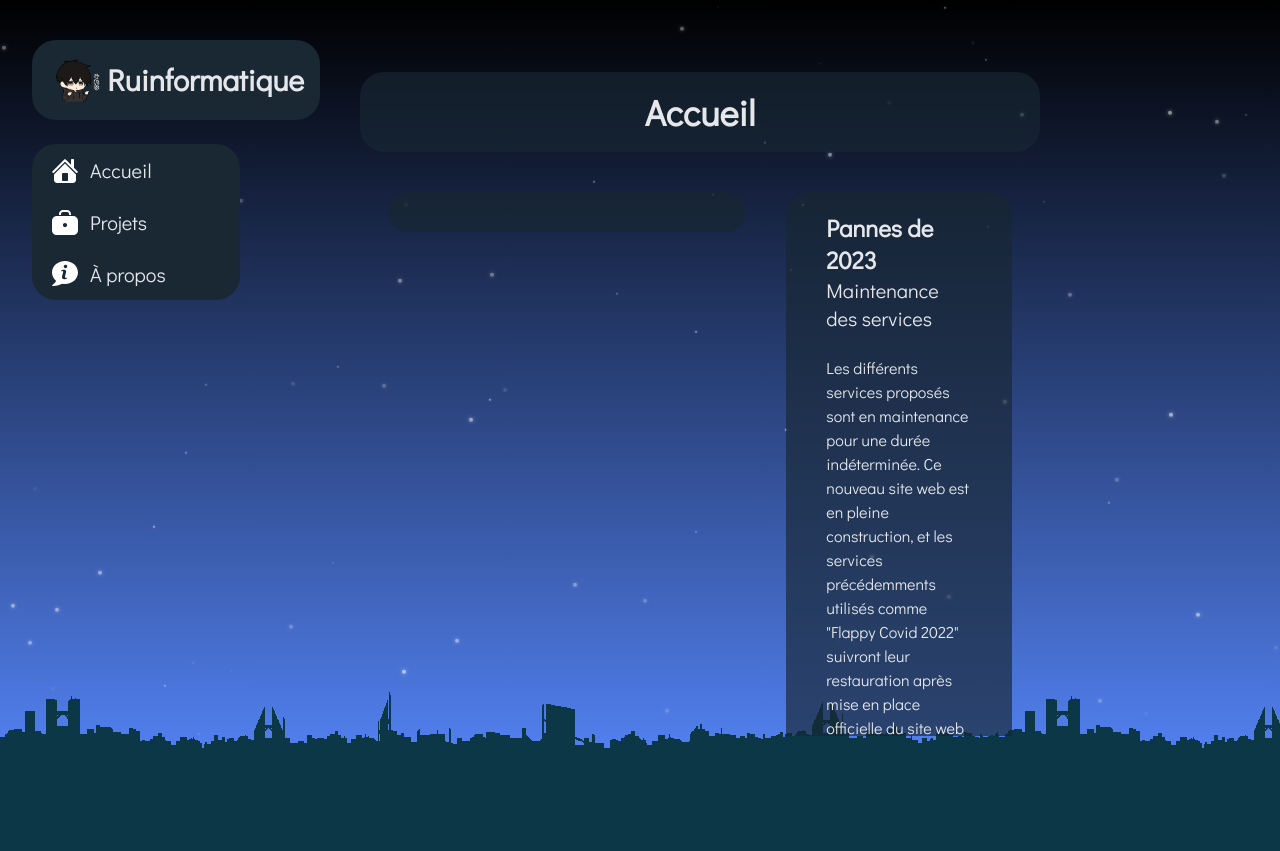
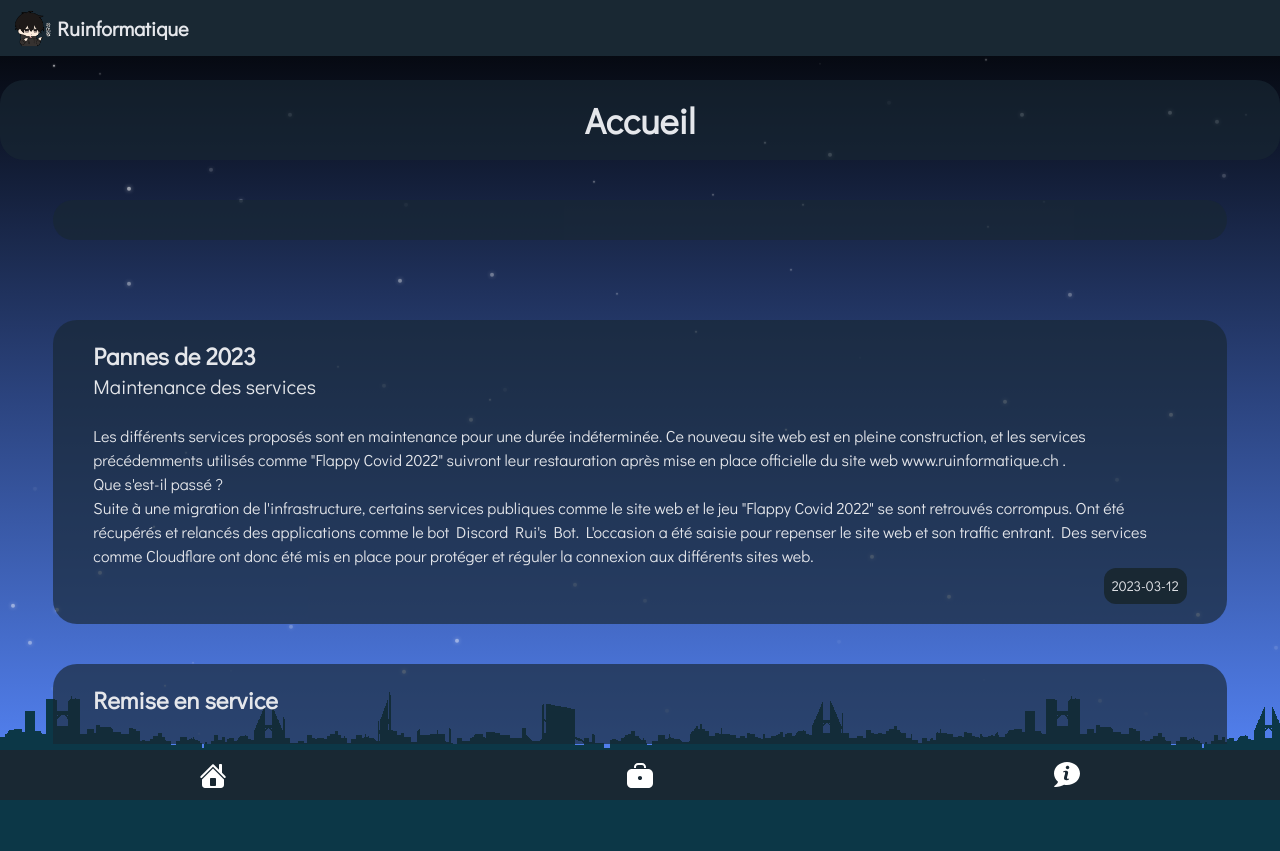
Before and after one commit to RPDJF/ruinformatique-www, a website: page src/index.html in a window 1280 px wide. Shown: the top 851 px of the page. Drawn offline with nearby package versions, Linux system fonts and the light colour scheme; files that its build step writes are made by us from their sources.

Commit message:
some work

```diff
--- a/src/index.html
+++ b/src/index.html
@@ -11,33 +11,33 @@
 	<link href="https:////fonts.googleapis.com/css?family=Didact Gothic" rel="stylesheet">
 	<link rel="icon" href="assets/img/ruinformatique.gif">
 </head>
-<body class="text-gray-200 xl:py-2 xl:pl-[120px] font-didact-gothic mt-20 xl:mt-16">
-	<header class="w-full xl:w-fit z-50 fixed top-0 xl:top-10 left-0 xl:left-8 bg-primary xl:rounded-3xl">
+<body class="text-gray-200 2xl:py-2 2xl:pl-[120px] font-didact-gothic mt-20 2xl:mt-16">
+	<header class="w-full 2xl:w-fit z-50 fixed top-0 2xl:top-10 left-0 2xl:left-8 bg-primary 2xl:rounded-3xl">
 		<a href="https://www.ruinformatique.ch">
-			<div class="flex items-center p-2 xl:p-4">
-				<img class="max-h-10 xl:max-h-12" src="assets/img/ruinformatique.gif">
-				<h1 class="text-xl xl:text-3xl font-bold">Ruinformatique</h1>
+			<div class="flex items-center p-2 2xl:p-4">
+				<img class="max-h-10 2xl:max-h-12" src="assets/img/ruinformatique.gif">
+				<h1 class="text-xl 2xl:text-3xl font-bold">Ruinformatique</h1>
 			</div>
 		</a>
 	</header>
-	<nav class="z-50 fixed bottom-0 left-0 right-0 xl:top-36 xl:left-8 xl:h-fit xl:w-52 bg-primary xl:rounded-3xl text-xl">
-		<ul class="grid grid-cols-3 xl:inline-block">
-			<li><a class="p-3 xl:pl-5 flex items-center gap-3 w-full text-nowrap duration-700 rounded-tl-3xl" href="#home"><img class="invert mx-auto xl:mx-0" src="assets/img/ui/icons/icons8-windowsmetro/home.svg"><p class="hidden xl:block">Accueil</p></a></li>
-			<li><a class="p-3 xl:pl-5 flex items-center gap-3 w-full text-nowrap duration-700" href="#projects"><img class="invert mx-auto xl:mx-0" src="assets/img/ui/icons/icons8-windowsmetro/briefcase.svg"><p class="hidden xl:block">Projets</p></a></li>
-			<li><a class="p-3 xl:pl-5 flex items-center gap-3 w-full text-nowrap duration-700 rounded-bl-3xl" href="#about"><img class="invert mx-auto xl:mx-0" src="assets/img/ui/icons/icons8-windowsmetro/about.svg"><p class="hidden xl:block">À propos</p></a></li>
+	<nav class="z-50 fixed bottom-0 left-0 right-0 2xl:top-36 2xl:left-8 2xl:h-fit 2xl:w-44 bg-primary 2xl:rounded-3xl text-xl">
+		<ul class="w-full grid grid-cols-3 2xl:inline-block">
+			<li><a class="p-3 2xl:pl-5 flex items-center gap-3 w-full text-nowrap duration-500 xl:hover:bg-blacktransp xl:hover:w-[130%] xl:hover:pl-16 rounded-tl-3xl" href="#home"><img class="invert mx-auto 2xl:mx-0" src="assets/img/ui/icons/icons8-windowsmetro/home.svg"><p class="hidden 2xl:block">Accueil</p></a></li>
+			<li><a class="p-3 2xl:pl-5 flex items-center gap-3 w-full text-nowrap duration-500 xl:hover:bg-blacktransp xl:hover:w-[130%] xl:hover:pl-16" href="#projects"><img class="invert mx-auto 2xl:mx-0" src="assets/img/ui/icons/icons8-windowsmetro/briefcase.svg"><p class="hidden 2xl:block">Projets</p></a></li>
+			<li><a class="p-3 2xl:pl-5 flex items-center gap-3 w-full text-nowrap duration-500 xl:hover:bg-blacktransp xl:hover:w-[130%] xl:hover:pl-16 rounded-bl-3xl" href="#about"><img class="invert mx-auto 2xl:mx-0" src="assets/img/ui/icons/icons8-windowsmetro/about.svg"><p class="hidden 2xl:block">À propos</p></a></li>
 		</ul>
 	</nav>
-	<section id="home" class="h-screen xl:px-60 scroll-mt-20">
+	<section id="home" class="h-screen 2xl:px-60 scroll-mt-20">
 		<div class="container relative z-10 bg-secondary px-10 py-5 rounded-3xl mx-auto">
 			<h1 class="text-center text-4xl font-extrabold">Accueil</h1>
 		</div>
-		<div class="xl:grid xl:grid-cols-5 xl:gap-10 w-11/12 mx-auto h-[73vh] overflow-auto xl:overflow-hidden">
-			<aside class="h-fit xl:col-span-3">
+		<div class="2xl:grid 2xl:grid-cols-5 2xl:gap-10 w-11/12 mx-auto h-[73vh] overflow-auto 2xl:overflow-hidden">
+			<aside class="h-fit 2xl:col-span-3">
 				<div class="container relative z-10 bg-secondary px-10 py-5 rounded-3xl mx-auto my-10">
 
 				</div>
 			</aside>
-			<aside class="overflow-auto xl:col-span-2">
+			<aside class="overflow-auto 2xl:col-span-2">
 				<div class="container relative z-10 bg-secondary px-10 py-5 rounded-3xl mx-auto my-10">
 					<h2 class="text-2xl font-bold">Pannes de 2023</h2>
 					<h3 class="text-xl">Maintenance des services</h3>
@@ -57,7 +57,7 @@
 			</aside>
 		</div>
 	</section>
-	<section id="projects" class="h-screen xl:px-60 scroll-mt-20">
+	<section id="projects" class="h-screen 2xl:px-60 scroll-mt-20">
 		<div class="container relative z-10 bg-secondary px-10 py-5 rounded-3xl mx-auto">
 			<h1 class="text-center text-4xl font-extrabold">Projets</h1>
 		</div>
@@ -66,8 +66,8 @@
 			<h3>En construction</h3>
 			<p>Quelques un de mes récents projets !</p>
 		</div>
-		<div class="w-11/12 container mx-auto my-10 flex flex-col items-center xl:items-start xl:flex-row xl:justify-evenly gap-5 h-[50vh] overflow-auto">
-			<div class="h-fit w-72 xl:w-96 relative z-10 bg-secondary px-10 py-5 rounded-3xl">
+		<div class="w-11/12 container mx-auto my-10 flex flex-col items-center 2xl:items-start 2xl:flex-row 2xl:justify-evenly gap-5 h-[50vh] overflow-auto">
+			<div class="h-fit w-72 2xl:w-96 relative z-10 bg-secondary px-10 py-5 rounded-3xl">
 				<h1 class="text-2xl">Flappy Virus 2023</h3>
 				<div class="text-xs flex gap-2 mt-3 flex-wrap">
 					<p class="bg-yellow-700 rounded-3xl w-fit p-2">pause</p>
@@ -81,7 +81,7 @@
 					<a class="w-32 text-center bg-interactive py-3 rounded-[2rem] duration-300 hover:bg-slate-600" href="https://fv23.ruinformatique.ch/" target="_blank">Jouer</a>
 				</div>
 			</div>
-			<div class="h-fit w-72 xl:w-96 relative z-10 bg-secondary px-10 py-5 rounded-3xl">
+			<div class="h-fit w-72 2xl:w-96 relative z-10 bg-secondary px-10 py-5 rounded-3xl">
 				<h1 class="text-2xl">Rui's Bot</h3>
 				<div class="text-xs flex gap-2 mt-3 flex-wrap">
 					<p class="bg-blue-500 rounded-3xl w-fit p-2">open-source</p>
@@ -99,16 +99,16 @@
 			</div>
 		</div>
 	</section>
-	<section id="about" class="h-screen xl:px-60 scroll-mt-20">
+	<section id="about" class="h-screen 2xl:px-60 scroll-mt-20">
 		<div class="container relative z-10 bg-secondary px-10 py-5 rounded-3xl mx-auto">
 			<h1 class="text-center text-4xl font-extrabold">À propos</h1>
 		</div>
-		<div class="xl:grid xl:grid-cols-5 w-11/12 mx-auto gap-10 h-[100%] overflow-hidden">
-			<div class="xl:col-span-3 h-fit container relative z-10 bg-secondary px-10 py-5 rounded-3xl mx-auto my-10">
+		<div class="2xl:grid 2xl:grid-cols-5 w-11/12 mx-auto gap-10 h-[100%] overflow-hidden">
+			<div class="2xl:col-span-3 h-fit container relative z-10 bg-secondary px-10 py-5 rounded-3xl mx-auto my-10">
 				<h2 class="text-2xl font-bold">Qui suis-je ?</h2>
 				<p>Je suis un simple étudiant en informatique à l'école 42, rien de plus ! Je code quelques petites broutilles sur mon temps libre et les postes sur ce site pour que tout le monde puisse profiter. La plupart de mes projets sont open-source et peuvent donc être maintenus par d'autres personnes.<br/></p>
 			</div>
-			<div class="xl:col-span-2 h-fit container relative z-10 bg-secondary px-10 py-5 rounded-3xl mx-auto my-10">
+			<div class="2xl:col-span-2 h-fit container relative z-10 bg-secondary px-10 py-5 rounded-3xl mx-auto my-10">
 				<h2 class="text-2xl font-bold">Me soutenir</h2>
 				<p>Un simple follow sur mon compte github est un énorme soutient !</p>
 				<br>
--- a/tailwind.config.js
+++ b/tailwind.config.js
@@ -7,6 +7,7 @@ module.exports = {
 				primary: "#192833",
 				secondary: "#192833AB",
 				interactive: "#133d62",
+				blacktransp: "#00000080",
 			},
 			fontFamily: {
 				"didact-gothic": ["Didact Gothic"],
```
